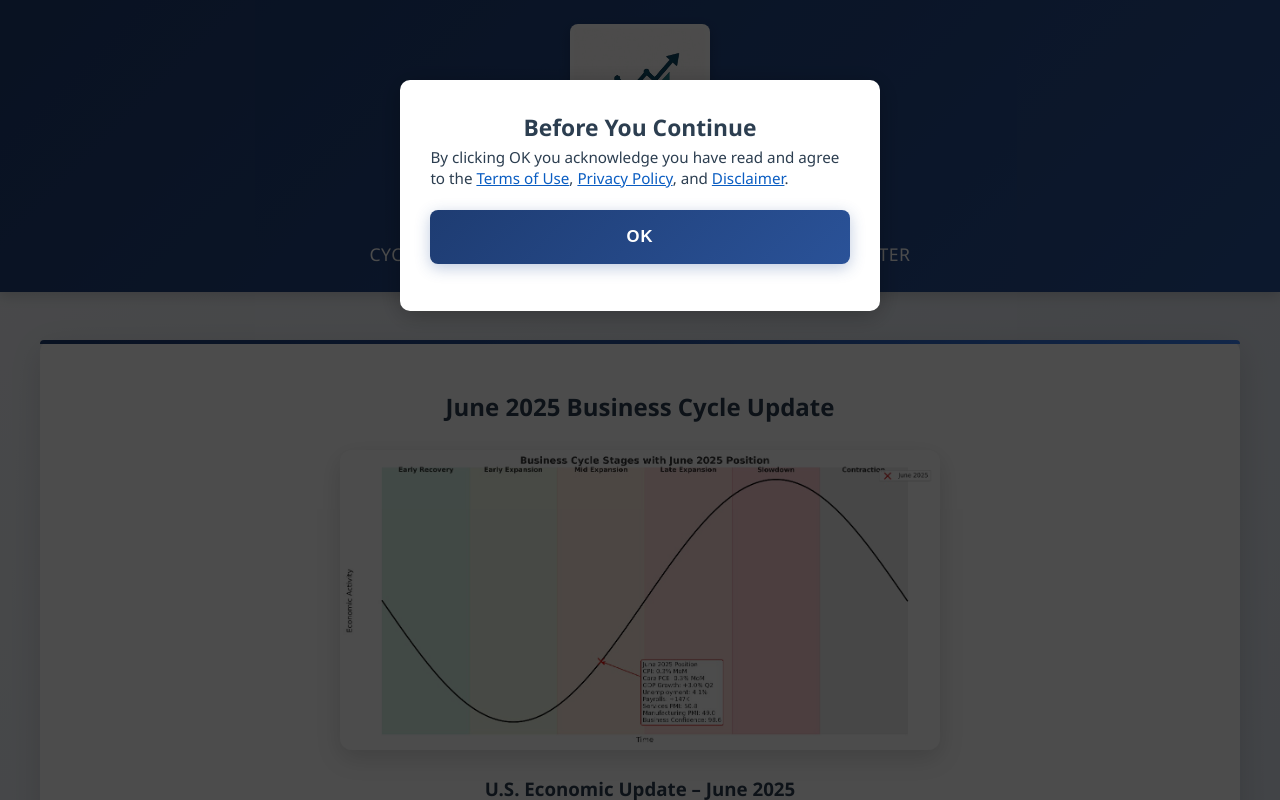
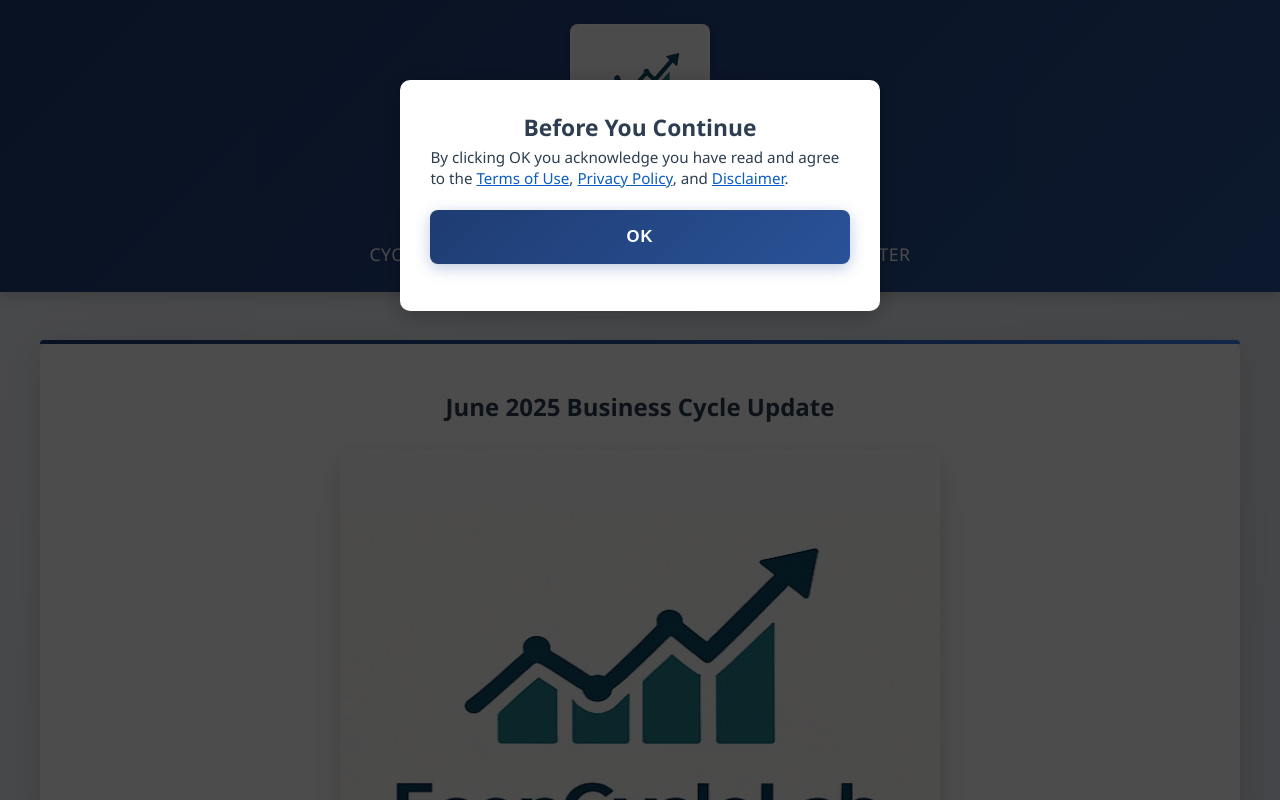
Before and after one commit to Faethonkar/kosta_site, a Flask app: page /june-2025-business-cycle-update in a window 1280 px wide. Run offline with Flask 2, Linux system fonts and the light colour scheme.

Commit message:
chore: unify hero image to econ_cycle_lab.jpg and add explicit 520x479 dimensions

```diff
--- a/templates/june-2025-business-cycle-update.html
+++ b/templates/june-2025-business-cycle-update.html
@@ -3,19 +3,28 @@
 <head>
     <meta charset="UTF-8">
     <meta name="viewport" content="width=device-width, initial-scale=1.0, maximum-scale=1.0, user-scalable=no">
-    <title>June 2025 Business Cycle Update | Econ Cycle Lab</title>
-    <meta name="description" content="June 2025 U.S. business cycle update: GDP rebound, inflation trends, labor market, PMI data, and AI model stage assessment (Stage 3 Mid Expansion).">
-    <link rel="canonical" href="https://www.yourdomain.com/june-2025-business-cycle-update">
-    <meta name="robots" content="index,follow">
-    <meta property="og:title" content="June 2025 Business Cycle Update | Econ Cycle Lab">
-    <meta property="og:description" content="Comprehensive June 2025 U.S. economic snapshot with key indicators and AI stage assessment.">
+    <!-- Primary SEO Meta Tags -->
+    <title>June 2025 Business Cycle Update | EconCycleLab</title>
+    <meta name="title" content="June 2025 Business Cycle Update | EconCycleLab">
+    <meta name="description" content="EconCycleLab provides an educational overview of the U.S. economy in June 2025. Explore GDP, inflation, unemployment, and cycle stage analysis.">
+    <meta name="keywords" content="June 2025 business cycle, June 2025 economic indicators, business cycle update, EconCycleLab, economic research June 2025, GDP inflation unemployment June 2025">
+    <meta name="author" content="EconCycleLab">
+    <meta name="robots" content="index, follow">
+    <link rel="canonical" href="https://econcyclelab.com/june-2025-business-cycle-update">
+
+    <!-- Open Graph / Facebook -->
     <meta property="og:type" content="article">
-    <meta property="og:url" content="https://www.yourdomain.com/june-2025-business-cycle-update">
-    <meta property="og:image" content="https://www.yourdomain.com/static/cycle_update.jpg">
+    <meta property="og:url" content="https://econcyclelab.com/june-2025-business-cycle-update">
+    <meta property="og:title" content="June 2025 Business Cycle Update | EconCycleLab">
+    <meta property="og:description" content="Educational overview of the U.S. economy in June 2025 — GDP, inflation, unemployment, and cycle stage analysis by EconCycleLab.">
+    <meta property="og:image" content="https://econcyclelab.com/static/econ_cycle_lab.jpg">
+
+    <!-- Twitter -->
     <meta name="twitter:card" content="summary_large_image">
-    <meta name="twitter:title" content="June 2025 Business Cycle Update | Econ Cycle Lab">
-    <meta name="twitter:description" content="Key June 2025 economic indicators and AI model cycle stage.">
-    <meta name="twitter:image" content="https://www.yourdomain.com/static/cycle_update.jpg">
+    <meta name="twitter:url" content="https://econcyclelab.com/june-2025-business-cycle-update">
+    <meta name="twitter:title" content="June 2025 Business Cycle Update | EconCycleLab">
+    <meta name="twitter:description" content="Educational overview of the U.S. economy in June 2025 — GDP, inflation, unemployment, and cycle stage analysis by EconCycleLab.">
+    <meta name="twitter:image" content="https://econcyclelab.com/static/econ_cycle_lab.jpg">
     <link rel="stylesheet" href="/static/style.css">
     <style>
         #termsModal { display:none; position:fixed; z-index:9999; inset:0; background:rgba(0,0,0,0.7); }
@@ -52,14 +61,16 @@
         {
             "@context": "https://schema.org",
             "@type": "Article",
-      "headline": "June 2025 Business Cycle Update",
-      "datePublished": "2025-06-30",
-      "dateModified": "2025-06-30",
-      "author": {"@type":"Organization","name":"Econ Cycle Lab"},
-      "publisher": {"@type":"Organization","name":"Econ Cycle Lab","logo":{"@type":"ImageObject","url":"https://www.yourdomain.com/static/econ_cycle_lab.jpg"}},
-      "image": "https://www.yourdomain.com/static/cycle_update.jpg",
-      "description": "June 2025 U.S. business cycle update featuring GDP rebound, inflation, labor market, PMI, and AI stage assessment (Stage 3 Mid Expansion).",
-      "mainEntityOfPage": {"@type":"WebPage","@id":"https://www.yourdomain.com/june-2025-business-cycle-update"}
+            "headline": "June 2025 Business Cycle Update | EconCycleLab",
+            "description": "Educational overview of the U.S. economy in June 2025 — GDP, inflation, unemployment, and cycle stage analysis by EconCycleLab.",
+            "author": {"@type": "Organization", "name": "EconCycleLab", "url": "https://econcyclelab.com"},
+            "publisher": {"@type": "Organization", "name": "EconCycleLab", "logo": {"@type": "ImageObject", "url": "https://econcyclelab.com/static/econ_cycle_lab.jpg"}},
+            "mainEntityOfPage": {"@type": "WebPage", "@id": "https://econcyclelab.com/june-2025-business-cycle-update"},
+            "image": {"@type":"ImageObject","url":"https://econcyclelab.com/static/econ_cycle_lab.jpg","width":520,"height":479},
+            "datePublished": "2025-06-15",
+            "dateModified": "2025-06-15",
+            "articleSection": "Business Cycle Update",
+            "keywords": ["June 2025 business cycle","economic indicators","GDP","inflation","unemployment"]
         }
         </script>
 </head>
@@ -84,7 +95,7 @@
         <main>
             <article>
                 <h2>June 2025 Business Cycle Update</h2>
-                <img src="/static/cycle_update.jpg" alt="June 2025 Cycle Update" class="main-image enlargeable" id="cycleUpdateImg">
+                <img src="/static/econ_cycle_lab.jpg" alt="Econ Cycle Lab Logo - June 2025 Business Cycle Update" class="main-image enlargeable" id="cycleUpdateImg" width="520" height="479">
                 <h3>U.S. Economic Update – June 2025</h3>
                 <p>In June, the U.S. economy showed clear signs of renewed momentum, supported by solid growth, steady inflation, and a resilient labor market. The key indicators were as follows:</p>
                 <ul>
@@ -123,6 +134,27 @@
                     <div class="google-ad-cell"><img src="/static/ad2.jpg" alt="Ad 2" class="ad-image"></div>
                     <div class="google-ad-cell"><img src="/static/ad3.jpg" alt="Ad 3" class="ad-image"></div>
                 </div>
+                <hr>
+                <section aria-labelledby="deepDiveTitle">
+                    <h3 id="deepDiveTitle">Additional Detail & Methodology</h3>
+                    <p><strong>Disclaimer:</strong> This extended section is for educational and research purposes only and is not investment advice.</p>
+                    <h4>Overview of the June 2025 Business Cycle</h4>
+                    <p>...</p>
+                    <h4>Key Economic Indicators (Extended Notes)</h4>
+                    <ul>
+                        <li><strong>GDP Growth:</strong> ...</li>
+                        <li><strong>Inflation:</strong> ...</li>
+                        <li><strong>Unemployment:</strong> ...</li>
+                        <li><strong>Interest Rates:</strong> ...</li>
+                        <li><strong>Yield Curve:</strong> ...</li>
+                    </ul>
+                    <h4>Stage of the Cycle According to EconCycleLab</h4>
+                    <p>...</p>
+                    <figure>
+                        <img src="/static/econ_cycle_lab.jpg" alt="Econ Cycle Lab Logo - June 2025 business cycle update" width="520" height="479">
+                        <figcaption>Business cycle infographic — June 2025 update</figcaption>
+                    </figure>
+                </section>
             </article>
         </main>
         <footer>
```
Lines whose indentation alone changed are shown as unchanged.
